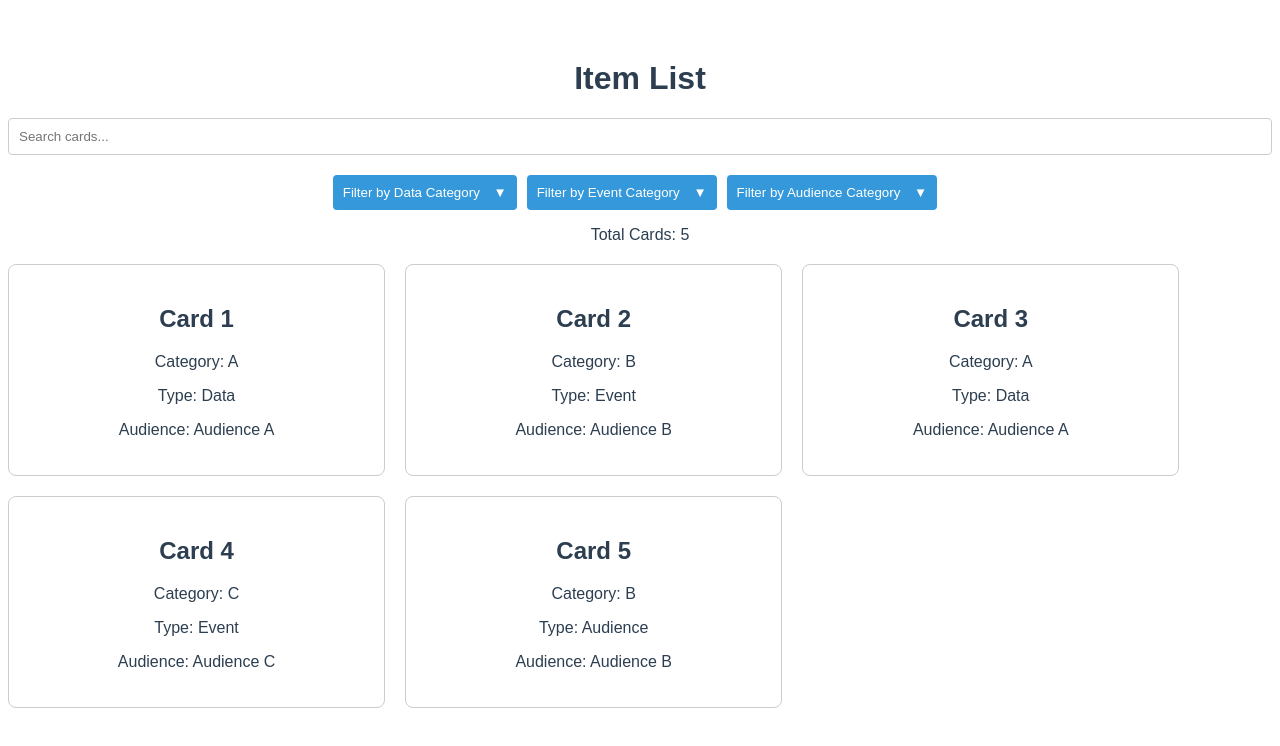
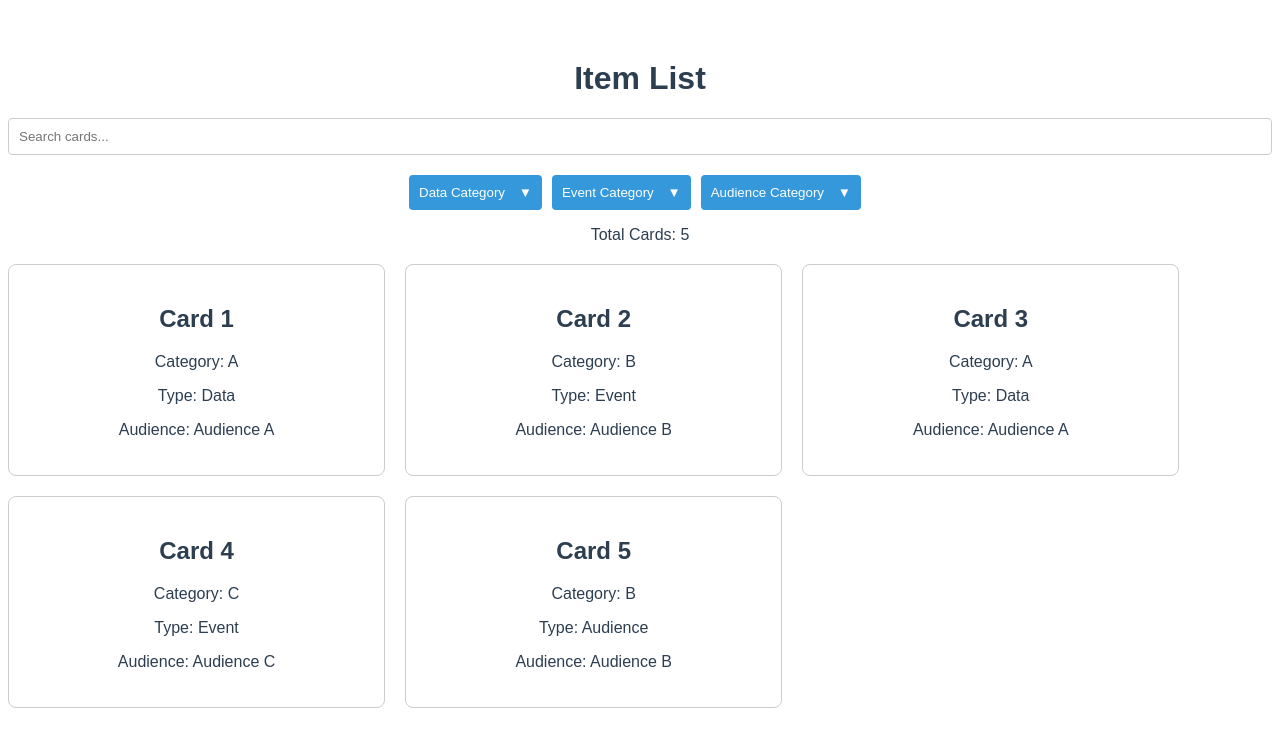
Before and after one commit to AtikshaRana/vue-page, a Vue app: page / in a window 1280 px wide. Shown: the top 746 px of the page. Built offline with nearby package versions, Linux system fonts and the light colour scheme.

Commit message:
Update dropdown name

```diff
--- a/src/components/CardList.vue
+++ b/src/components/CardList.vue
@@ -11,7 +11,7 @@
     <!-- Data Category Dropdown -->
     <div class="dropdown">
       <button @click="toggleDropdown('data')" class="dropdown-button">
-        Filter by Data Category
+        Data Category
         <span
           :class="{
             'arrow-up': showDropdown.data,
@@ -34,7 +34,7 @@
     <!-- Event Category Dropdown -->
     <div class="dropdown">
       <button @click="toggleDropdown('event')" class="dropdown-button">
-        Filter by Event Category
+        Event Category
         <span
           :class="{
             'arrow-up': showDropdown.event,
@@ -57,7 +57,7 @@
     <!-- Audience Category Dropdown -->
     <div class="dropdown">
       <button @click="toggleDropdown('audience')" class="dropdown-button">
-        Filter by Audience Category
+        Audience Category
         <span
           :class="{
             'arrow-up': showDropdown.audience,
```
